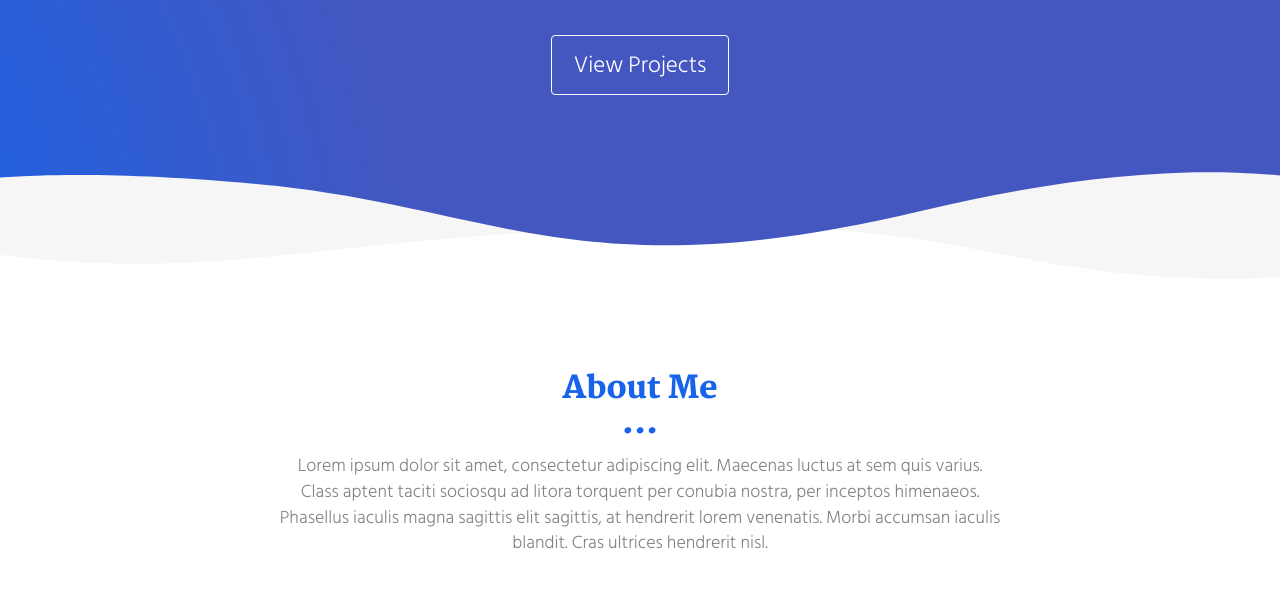
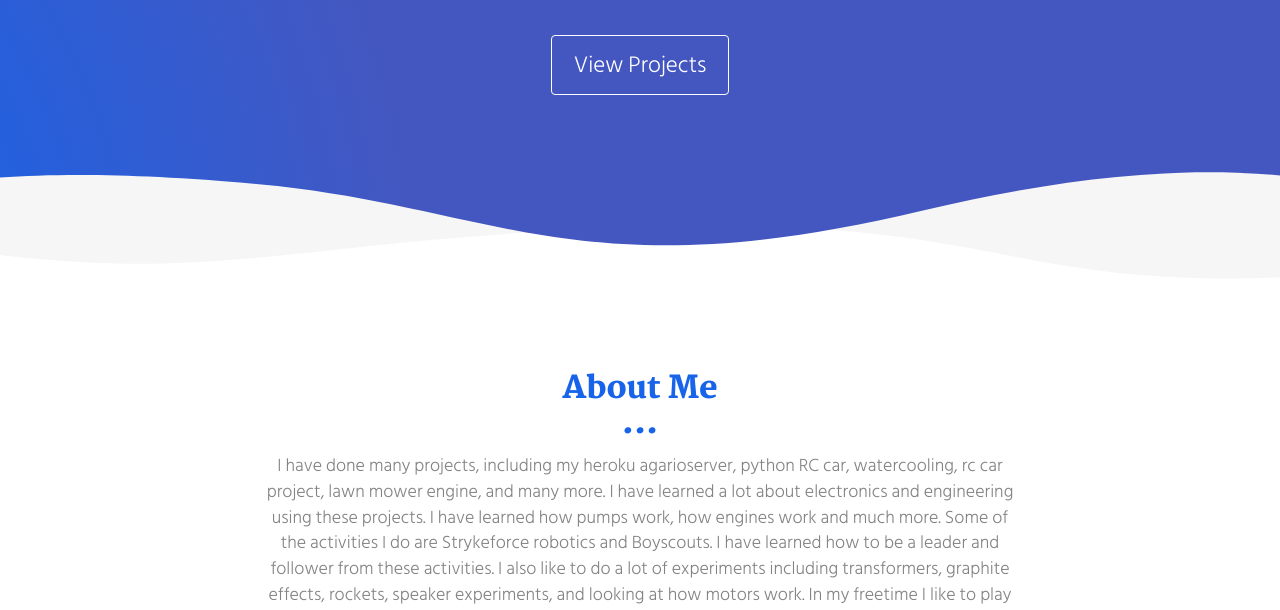
Before and after one commit to OoDone/Myportfolio, a plain HTML site: page index.html in a window 1280 px wide. Shown: the part 336-946 px from the top of the page. Drawn offline with Linux system fonts and the light colour scheme.

Commit message:
Update index.html

```diff
--- a/index.html
+++ b/index.html
@@ -72,9 +72,9 @@
         <div class="col-xs-12 col-md-8 col-md-offset-2">
           <div class="text-center">
             <h2>About Me</h2>
-            <p>Lorem ipsum dolor sit amet, consectetur adipiscing elit. Maecenas luctus at sem quis varius.
+            <p>I have done many projects, including my heroku agarioserver, python RC car, watercooling, rc car project, lawn mower engine, and many more. I have learned a lot about electronics and engineering using these projects. I have learned how pumps work, how engines work and much more. Some of the activities I do are Strykeforce robotics and Boyscouts. I have learned how to be a leader and follower from these activities. I also like to do a lot of experiments including transformers, graphite effects, rockets, speaker experiments, and looking at how motors work. In my freetime I like to play Rocket league, Modern warfare, and Minecraft which I also like to program for. I also like to create engineering projects. and do other cool experiments. I also enjoy spending time with all my friends
             <br>
-            Class aptent taciti sociosqu ad litora torquent per conubia nostra, per inceptos himenaeos. Phasellus iaculis magna sagittis elit sagittis, at hendrerit lorem venenatis. Morbi accumsan iaculis blandit. Cras ultrices hendrerit nisl.</p>
+           </p>
           </div>
        </div>
       </div>
```
